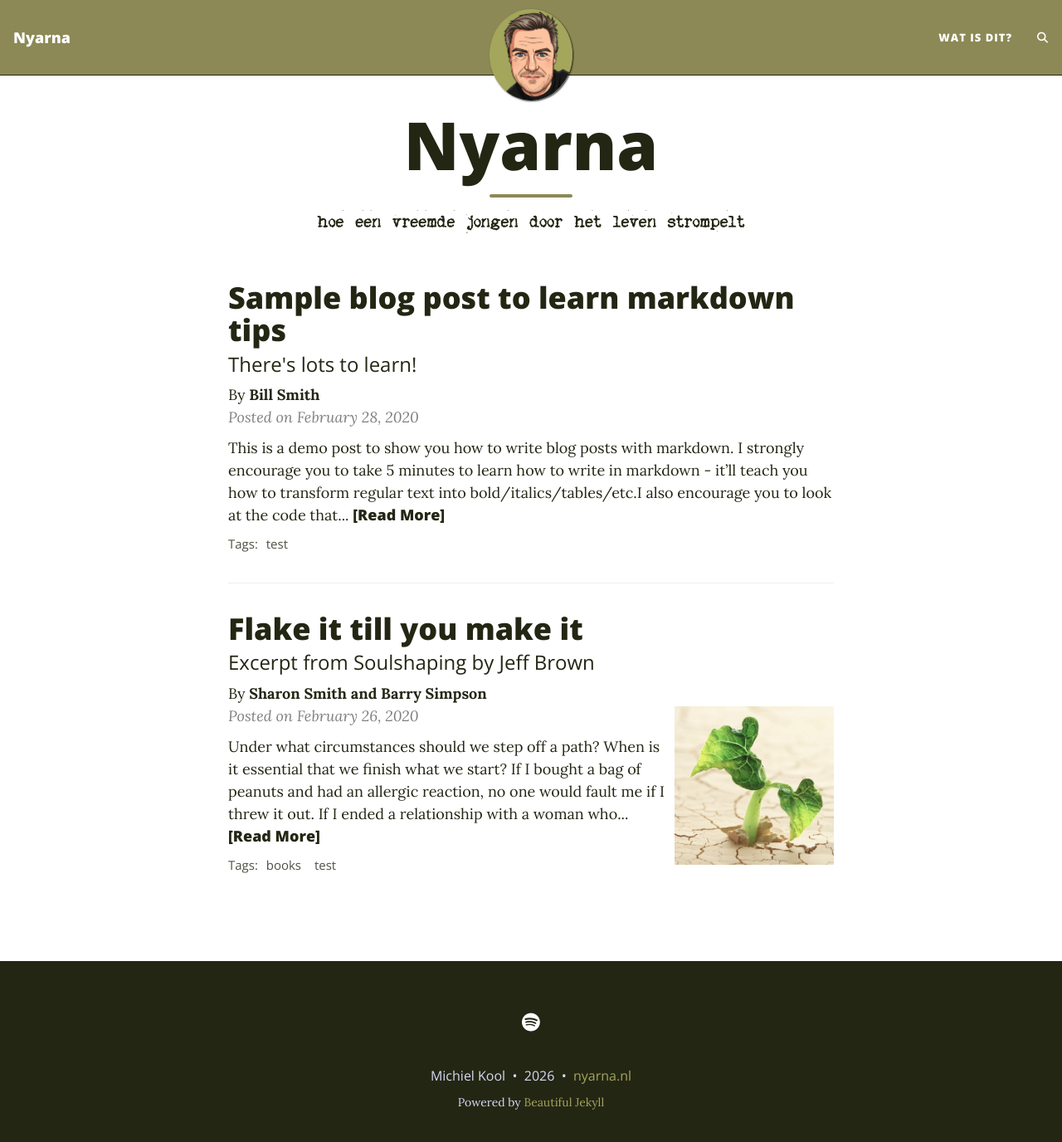
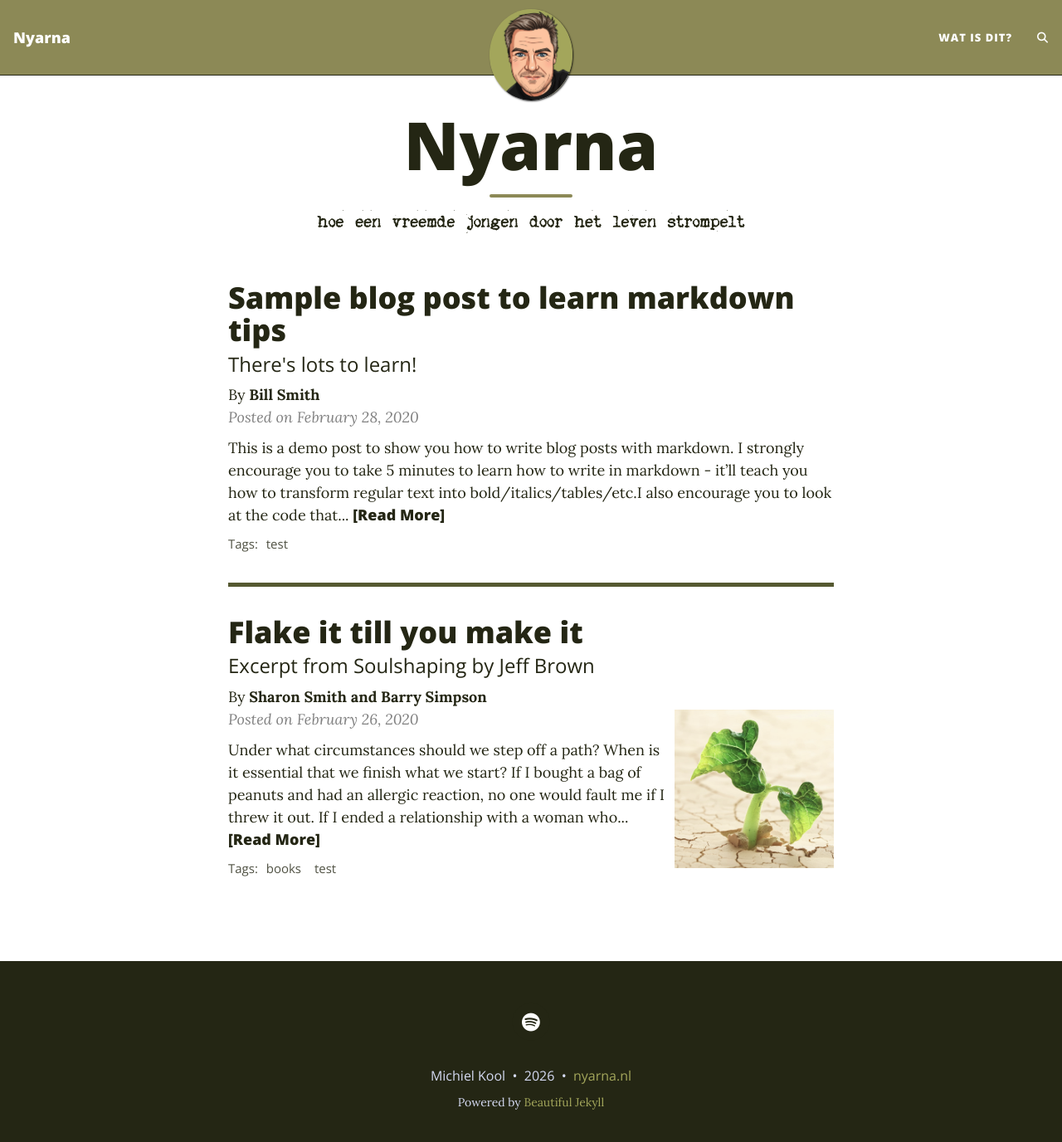
Before and after one commit to roosebolton/nyarna, a Jekyll site: the page built from index.html, in a window 1280 px wide and 1389 px high. Shown: the top 1376 px of the window at 83% size. Built offline with Jekyll 4.4.1, drawn with Linux system fonts in a browser that asks for light colours; the list of posts is cut into pages by our own code; comment, search, counter and statistics services are not loaded.

Commit message:
preview bottom border

```diff
--- a/assets/css/beautifuljekyll.css
+++ b/assets/css/beautifuljekyll.css
@@ -476,7 +476,7 @@ footer .footer-custom-content {
   }
 }
 
-/* --- Post preview (feed) --- */
+/* --- Post preview (feed) --- */z
 
 .posts-list {
     margin: 0;
--- a/assets/css/custom-styles.css
+++ b/assets/css/custom-styles.css
@@ -1,4 +1,13 @@
-/* import custom fonts */
+/* import custom fonts
+# Theme color
+# #D5DAF2
+# #B0BF3B
+# #242614
+# #A3A65B
+# #8C8956
+# #555931
+*/
+
 @font-face {
     font-family: 'myremmington';
     src: url('../fonts/myoldrem/myoldrem.woff2') format('woff2'),
@@ -62,3 +71,10 @@ p {
 .page-subheading {
   font-family: 'myremmington', serif !important;
 }
+
+/**
+Custom styles for (preview) posts
+**/
+.post-preview {
+  border-bottom: 5px solid #555931;
+}
```
Also changed, not shown: 2 other files.
